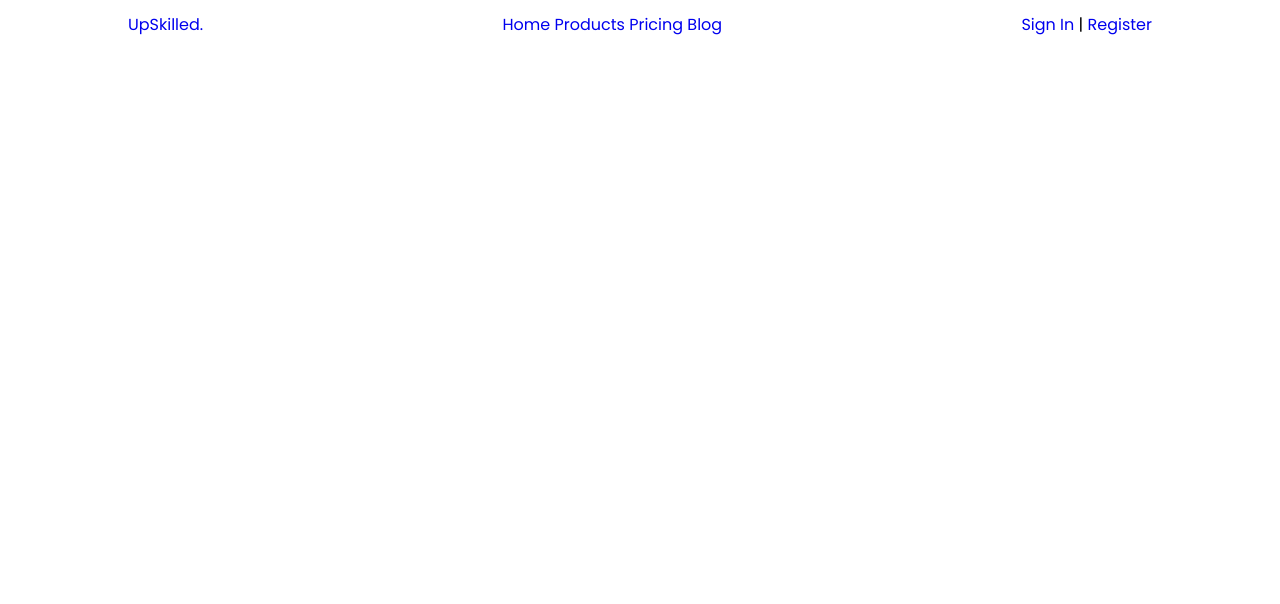
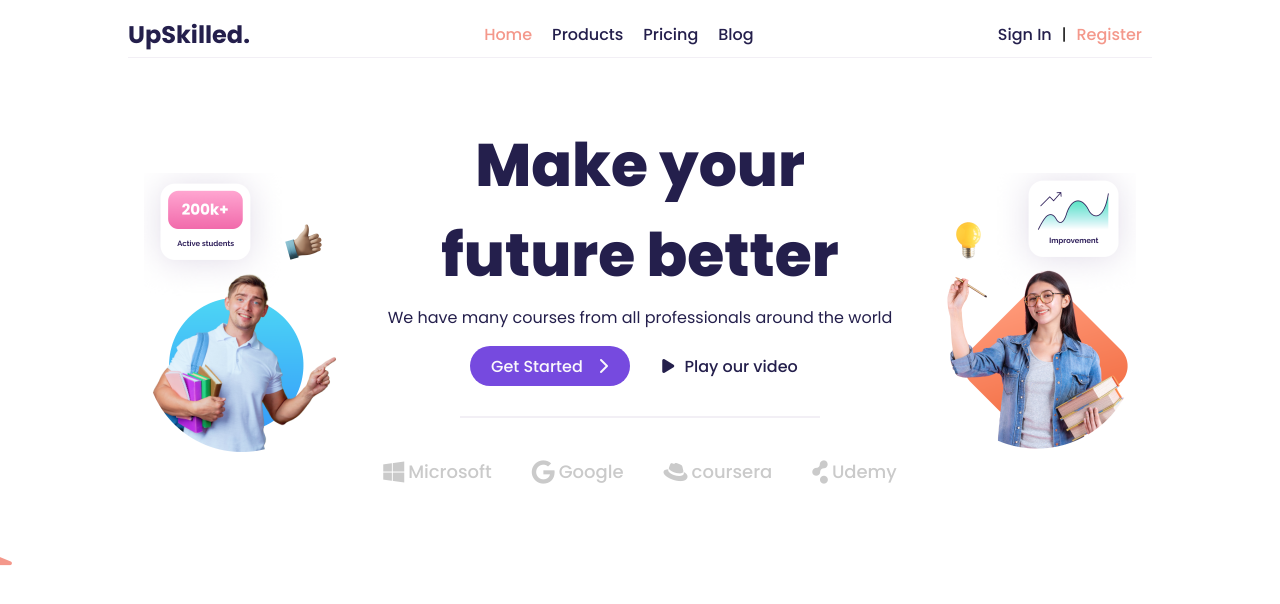
Before and after one commit to chebon254/UpSkilled, a plain HTML site: page UpSkilled/index.html in a window 1280 px wide. Drawn offline with Linux system fonts and the light colour scheme.

Commit message:
Code Changes

```diff
--- a/UpSkilled/Assets/css/style.css
+++ b/UpSkilled/Assets/css/style.css
@@ -5,6 +5,7 @@
     list-style: none;
     text-decoration: none;
     font-family: 'Poppins', sans-serif;
+    cursor: none;
 }
 html {
     scroll-behavior: smooth;
@@ -30,7 +31,29 @@ body{
     height: fit-content;
     width: 100% !important;
     display: block;
+    background-color: #ffffff;
+    position: relative;
 }
+.cursor{
+    height: 40px;
+    width: 40px;
+    border-radius: 50%;
+    position: absolute;
+    transform: translate3d(-50%, -50%, 0);
+    top: 1;
+    left: 0;
+    pointer-events: none;
+    z-index: 3;
+    display: flex;
+    align-items: center;
+    justify-content: center;
+}
+.cursor i{
+    font-size: 30px;
+    color: #f4988b;
+    transform: rotate(-90deg);
+}
+
 .container{
     width: 80%;
     max-width: 1440px;
@@ -45,11 +68,163 @@ header{
     display: flex;
     align-items: center;
     justify-content: center;
+    background-color: #ffffff;
 }
 nav{
     height: fit-content;
+    padding: 0px;
+    display: flex;
+    align-items: center;
+    justify-content: space-between;
+    border-bottom: 1px solid #f2eff5;
+    background-color: #ffffff;
+}
+nav .logo{
+    font-size: 24px;
+    font-weight: 600;
+    color: #241f4c;
+}
+nav .nav-links{
+    height: fit-content;
+    width: fit-content;
     display: flex;
     align-items: center;
     justify-content: space-between;
 }
+nav .nav-links a{
+    font-size: 16px;
+    font-weight: 500;
+    color: #241f4c;
+    padding: 10px 10px;
+}
+nav .nav-links .active-link {
+    color: #f4988b;
+}
+nav .nav-links a:hover{
+    color: #f4988b;
+}
+nav .account-access{
+    height: fit-content;
+    width: fit-content;
+    display: flex;
+    align-items: center;
+    justify-content: space-between;
+}
+nav .account-access a{
+    font-size: 16px;
+    font-weight: 500;
+    color: #241f4c;
+    padding: 10px 10px;
+}
+nav .account-access a:hover{
+    color: #f4988b;
+}
+nav .account-access .active-link{
+    color: #f4988b;
+}
 /* == || Navigation == */
+/* == Main == */
+main{
+    width: 100%;
+    height: fit-content;
+}
+.banner{
+    height: fit-content;
+    width: 100%;
+    padding: 50px 0px;
+}
+.banner-container{
+    display: flex;
+    align-items: center;
+    justify-content: center;
+}
+.banner-text{
+    height: fit-content;
+    width: 100%;
+    max-width: 600px;
+    min-width: 280px;
+    text-align: center;
+}
+.banner-text h1{
+    font-size: 60px;
+    font-weight: 800;
+    color: #241f4c;
+    line-height: 90px;
+    text-align: center;
+}
+.banner-text p{
+    font-size: 16px;
+    font-weight: 400;
+    color: #241f4c;
+    line-height: 36px;
+    text-align: center;
+}
+.banner-btns{
+    height: fit-content;
+    width: fit-content;
+    padding: 10px 0px;
+    display: flex;
+    align-items: center;
+    justify-content: center;
+    margin: auto;
+}
+.banner-btns button{
+    width: 160px;
+    height: 40px;
+    border: 0;
+    border-radius: 20px;
+    outline: none;
+    padding: 8px 12px;
+    margin: 0px 10px;
+    font-size: 16px;
+    font-weight: 500;
+}
+.banner-btns button:hover{
+    box-shadow: 2px 2px 12px #00000033;
+}
+.banner-btns .get-started{
+    color: #faf8fc;
+    background-color: #764adf;
+}
+.banner-btns .get-started i{
+    margin-left: 10px;
+}
+.banner-btns .play-video{
+    color: #241f4c;
+    background-color: #ffffff;
+}
+.banner-btns .play-video i{
+    margin-right: 6px;
+}
+.banner-text .underline{
+    height: 2px;
+    width: 60%;
+    background-color: #f2eff5;
+    margin: 20px auto 10px;
+}
+.partner-banner{
+    margin: auto;
+    height: fit-content;
+    width: fit-content;
+    display: flex;
+    align-items: center;
+    justify-content: center;
+    padding: 20px 0px;
+}
+.partner-banner .partner{
+    padding: 10px 20px;
+    display: flex;
+    align-items: center;
+    justify-content: center;
+}
+.partner-banner .partner i{
+    font-size: 24px;
+    color: #cacaca;
+    margin-right: 4px;
+}
+.partner-banner .partner span{
+    font-size: 18px;
+    font-weight: 500;
+    color: #cacaca;
+}
+/* == || Main == */
--- a/UpSkilled/Assets/js/script.js
+++ b/UpSkilled/Assets/js/script.js
@@ -0,0 +1,15 @@
+
+/* == Cursor == */
+(function (){
+    var cursor = document.querySelector('.cursor');
+    var links = document.querySelectorAll('a');
+
+    var editCursor = function editCursor(event){
+       cursor.style.left = event.clientX + 'px';
+       cursor.style.top = event.clientY + 'px';
+    };
+
+    window.addEventListener('mousemove', editCursor);
+
+ })();
+/* == || Cursor == */
--- a/UpSkilled/index.html
+++ b/UpSkilled/index.html
@@ -17,7 +17,9 @@
     <link rel="preconnect" href="https://fonts.gstatic.com" crossorigin>
     <link href="https://fonts.googleapis.com/css2?family=Poppins:wght@400;500;700;800&display=swap" rel="stylesheet">
 
-    <!-- ==  == -->
+    <!-- == Favicon == -->
+    <link rel="shortcut icon" href="Assets/media/images/favicon.png" sizes="128x128">
+    <link rel="shortcut icon" href="Assets/media/images/favicon.png" sizes="92x92">
 
 </head>
 <body>
@@ -28,16 +30,16 @@
                     <a href="#" class="logo">UpSkilled.</a>
                 <!-- nav links -->
                     <div class="nav-links">
-                        <a href="#" class="active-link">Home</a>
-                        <a href="#">Products</a>
-                        <a href="#">Pricing</a>
-                        <a href="#">Blog</a>
+                        <a href="#" class="active-link nav-link">Home</a>
+                        <a href="#" class="nav-link">Products</a>
+                        <a href="#" class="nav-link">Pricing</a>
+                        <a href="#" class="nav-link">Blog</a>
                     </div>
                 <!-- Account -->
                     <div class="account-access">
                         <a href="#" class="sign-in">Sign In</a>
                         <span>|</span>
-                        <a href="#" class="register">Register</a>
+                        <a href="#" class="register active-link">Register</a>
                     </div>
             </nav>
         </header>
@@ -47,7 +49,39 @@
             <!-- Banner -->
                 <section class="banner">
                     <div class="banner-container container">
-
+                        <div class="side-image">
+                            <img src="Assets/media/images/man.png" alt="Young Man">
+                        </div>
+                        <div class="banner-text">
+                            <h1>Make your <br>  future better</h1>
+                            <p>We have many courses from all professionals around the world</p>
+                            <div class="banner-btns">
+                                <button class="get-started">Get Started <span><i class="fa-solid fa-chevron-right"></i></span></button>
+                                <button class="play-video"><span><i class="fa-solid fa-play"></i></span> Play our video</button>
+                            </div>
+                            <div class="underline"></div>
+                            <div class="partner-banner">
+                                <div class="microsoft partner">
+                                    <i class="fa-brands fa-windows"></i>
+                                    <span>Microsoft</span>
+                                </div>
+                                <div class="microsoft partner">
+                                    <i class="fa-brands fa-google"></i>
+                                    <span>Google</span>
+                                </div>
+                                <div class="microsoft partner">
+                                    <i class="fa-brands fa-redhat"></i>
+                                    <span>coursera</span>
+                                </div>
+                                <div class="microsoft partner">
+                                    <i class="fa-brands fa-cloudsmith"></i>
+                                    <span>Udemy</span>
+                                </div>
+                            </div>
+                        </div>
+                        <div class="side-image">
+                            <img src="Assets/media/images/lady.png" alt="Young Lady">
+                        </div>
                     </div>
                 </section>
             <section>
@@ -63,6 +97,9 @@
         </footer>
     <!-- == || Footer == -->
 
+    <!-- == Cursor == -->
+    <div class="cursor"><i class="fa-solid fa-location-arrow"></i></div>
+
     <!-- == Script == -->
     <script src="Assets/js/script.js"></script>
 </body>
```
Also changed, not shown: UpSkilled/Assets/media/images/favicon.png (added), UpSkilled/Assets/media/images/lady.png (added), UpSkilled/Assets/media/images/man.png (added).
